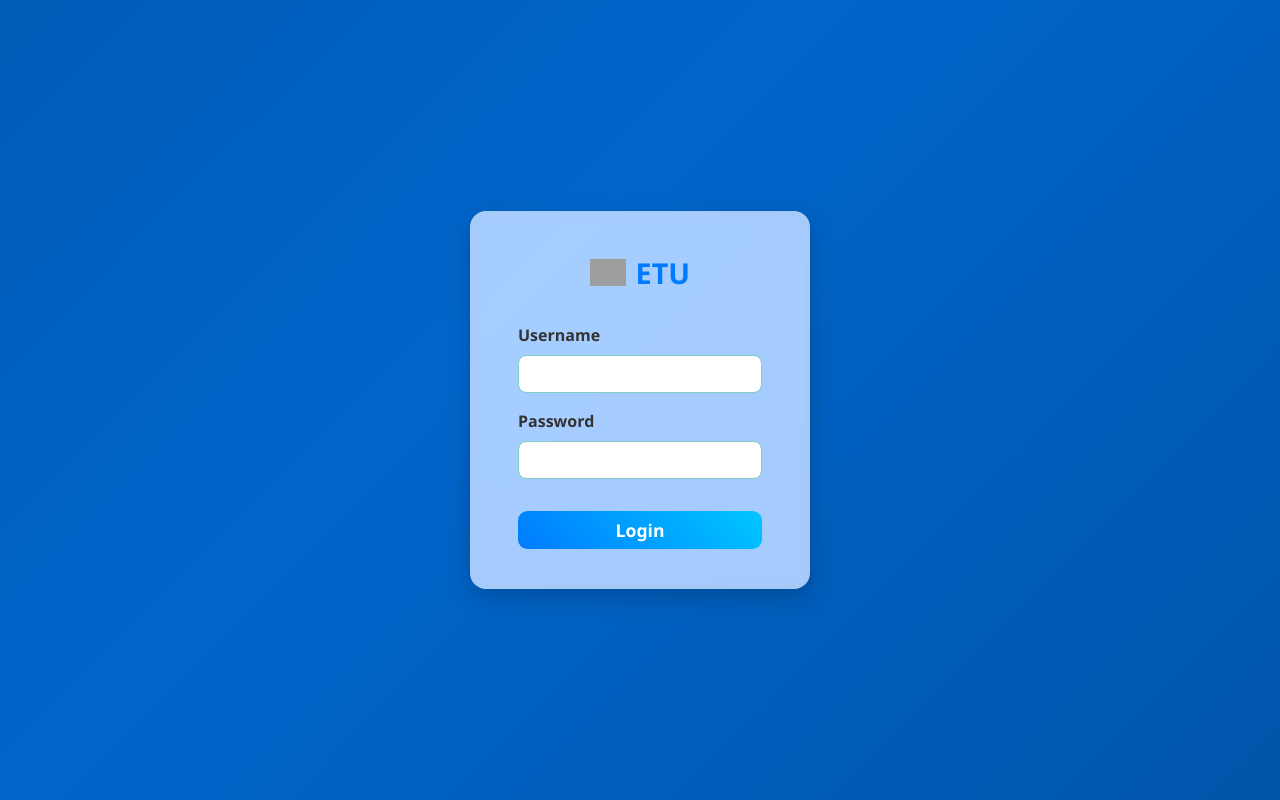
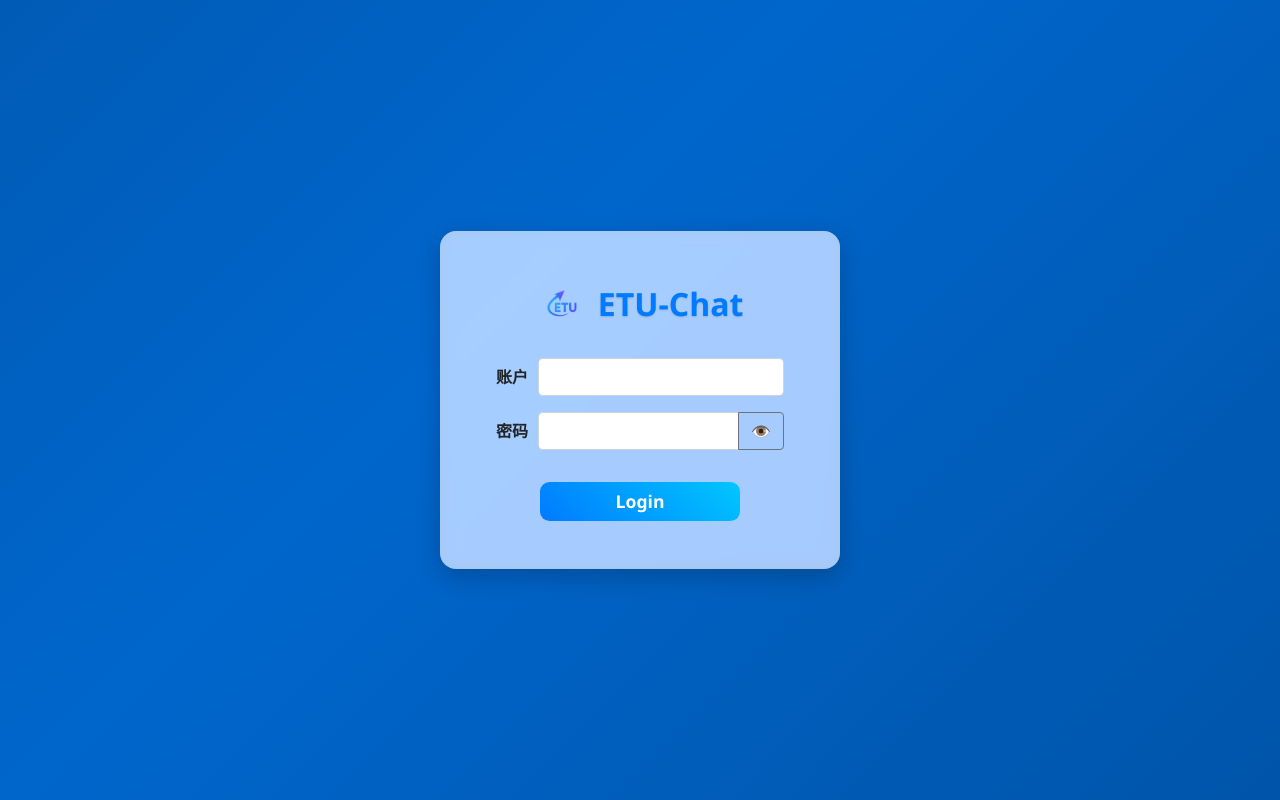
Before and after one commit to Mr-Glacier/PythonDemo, a Flask app: template ETUChat/templates/login.html in a window 1280 px wide. Run offline with Flask 3, Linux system fonts and the light colour scheme; the template is opened without the code that fills it, so the values that code supplies are empty; some libraries are stand-ins or nearby versions; grey boxes are pictures that could not be loaded.

Commit message:
update ETUChat login.html & add logo.png

```diff
--- a/ETUChat/templates/login.html
+++ b/ETUChat/templates/login.html
@@ -8,14 +8,12 @@
     <link href="https://stackpath.bootstrapcdn.com/bootstrap/4.5.2/css/bootstrap.min.css" rel="stylesheet"/>
     <style>
         body {
-            height: 100vh; /* 用视口高度，确保高度准确 */
+            height: 100vh;
             margin: 0;
             font-family: 'Segoe UI', Tahoma, Geneva, Verdana, sans-serif;
             background: linear-gradient(-45deg, #004080, #0066cc, #004080, #0066cc);
             background-size: 400% 400%;
             animation: gradientBG 20s ease infinite;
-
-            /* 使用 Flexbox 完全居中 */
             display: flex;
             justify-content: center;
             align-items: center;
@@ -37,24 +35,38 @@
             background: rgba(255, 255, 255, 0.65);
             border-radius: 1rem;
             box-shadow: 0 8px 24px rgba(0, 0, 0, 0.2);
-            padding: 2.5rem 3rem;
-            width: 340px;
+            padding: 3rem 3.5rem;
+            width: 400px;
             max-width: 90vw;
             text-align: center;
             backdrop-filter: saturate(180%) blur(8px);
             -webkit-backdrop-filter: saturate(180%) blur(8px);
             transition: background 0.3s ease;
-
-            /* 防止容器太高撑破屏幕，且居中更稳 */
             max-height: 90vh;
             overflow-y: auto;
         }
 
-        /* 悬浮时背景变更清晰 */
+        @media (max-width: 600px) {
+            .login-container {
+                width: 90vw;
+                padding: 2rem;
+            }
+            .login-header {
+                flex-direction: column;
+                align-items: center;
+            }
+            .login-header img {
+                height: 40px;
+            }
+            .form-row label {
+                min-width: auto;
+                margin-bottom: 0.5rem;
+            }
+        }
+
         .login-container:hover {
             background: rgba(255, 255, 255, 0.8);
         }
-
 
         .login-header {
             display: flex;
@@ -63,36 +75,48 @@
             margin-bottom: 1.8rem;
             color: #007bff;
             font-weight: 700;
-            font-size: 1.8rem;
+            font-size: 2rem;
             user-select: none;
+            text-shadow: 0 1px 2px rgba(0, 0, 0, 0.15);
+            gap: 0.7rem;
+            transition: color 0.3s ease;
         }
 
         .login-header img {
-            width: 36px;
-            height: 36px;
-            margin-right: 0.6rem;
+            width: auto;
+            height: 50px;
             object-fit: contain;
             flex-shrink: 0;
+            transition: transform 0.3s ease;
+            cursor: default;
         }
 
-        .form-group label {
-            font-weight: 600;
-            color: #333;
+        .login-header:hover img {
+            transform: scale(1.2);
         }
 
-        .form-control {
-            border-radius: 0.5rem;
-            border: 1.5px solid #80d0c7;
-            transition: border-color 0.3s ease;
+        .login-header:hover {
+            color: #004ca4;
         }
 
-        .form-control:focus {
-            border-color: #007bff;
-            box-shadow: 0 0 6px #007bffaa;
+        .form-row {
+            display: flex;
+            align-items: center;
+            justify-content: flex-start;
+            margin-bottom: 1rem;
+        }
+
+        .alert-placeholder {
+            margin-top: 0.5rem;
+            margin-bottom: 1rem;
+            display: none;
         }
 
         .btn-primary {
             width: 100%;
+            max-width: 200px;
+            margin-left: auto;
+            margin-right: auto;
             border-radius: 0.6rem;
             background: linear-gradient(45deg, #007bff, #00c6ff);
             border: none;
@@ -100,34 +124,40 @@
             font-size: 1.1rem;
             transition: background 0.4s ease;
         }
-
-        .btn-primary:hover {
-            background: linear-gradient(45deg, #0056b3, #0093e9);
-        }
-
-        .alert-placeholder {
-            margin-bottom: 1rem;
-            display: none;
-        }
     </style>
 </head>
 <body>
 <div class="login-container">
     <div class="login-header">
         <!-- 这里替换为你的图片地址 -->
-        <img src="your-icon.png" alt="Logo"/>
-        ETU
+        <img src="../static/images/ETU_Logo.png" alt="Logo"/>
+        ETU-Chat
     </div>
     <form id="loginForm" novalidate>
         <div class="alert alert-danger alert-placeholder" role="alert" id="alertMsg"></div>
-        <div class="form-group text-left">
-            <label for="username">Username</label>
-            <input type="text" class="form-control" id="username" required autocomplete="username"/>
+
+        <!-- 用户名行 -->
+        <div class="form-row align-items-center">
+            <label for="username" class="col-auto mb-0 font-weight-bold">账户</label>
+            <div class="col">
+                <input type="text" class="form-control" id="username" required autocomplete="username"/>
+            </div>
         </div>
-        <div class="form-group text-left">
-            <label for="password">Password</label>
-            <input type="password" class="form-control" id="password" required autocomplete="current-password"/>
+
+        <!-- 密码行 -->
+        <div class="form-row align-items-center">
+            <label for="password" class="col-auto mb-0 font-weight-bold">密码</label>
+            <div class="col input-group">
+                <input type="password" class="form-control" id="password" required autocomplete="current-password"/>
+                <div class="input-group-append">
+                    <button class="btn btn-outline-secondary btn-toggle-pass" type="button" tabindex="-1"
+                            aria-label="Toggle password visibility">
+                        👁️
+                    </button>
+                </div>
+            </div>
         </div>
+
         <button type="submit" class="btn btn-primary mt-3">Login</button>
     </form>
 </div>
@@ -139,6 +169,17 @@
 <script>
     const form = document.getElementById('loginForm');
     const alertMsg = document.getElementById('alertMsg');
+
+    document.querySelector('.btn-toggle-pass').addEventListener('click', function () {
+        const pwdInput = document.getElementById('password');
+        if (pwdInput.type === 'password') {
+            pwdInput.type = 'text';
+            this.textContent = '🙈';
+        } else {
+            pwdInput.type = 'password';
+            this.textContent = '👁️';
+        }
+    });
 
     form.addEventListener('submit', function (event) {
         event.preventDefault();
```
Also changed, not shown: ETUChat/static/images/ETU_Logo.png (added).
